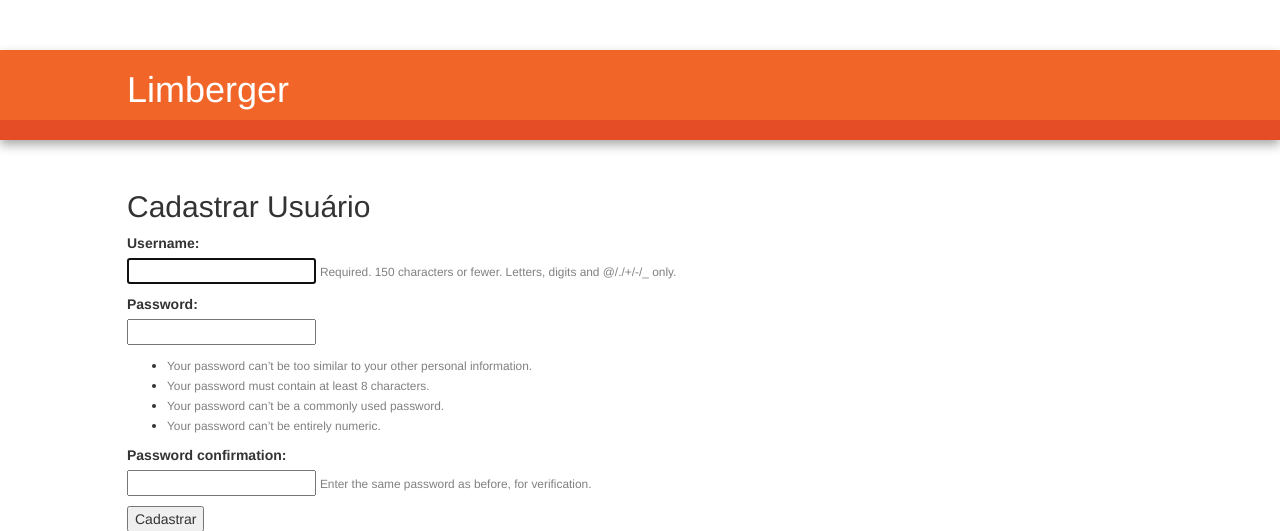
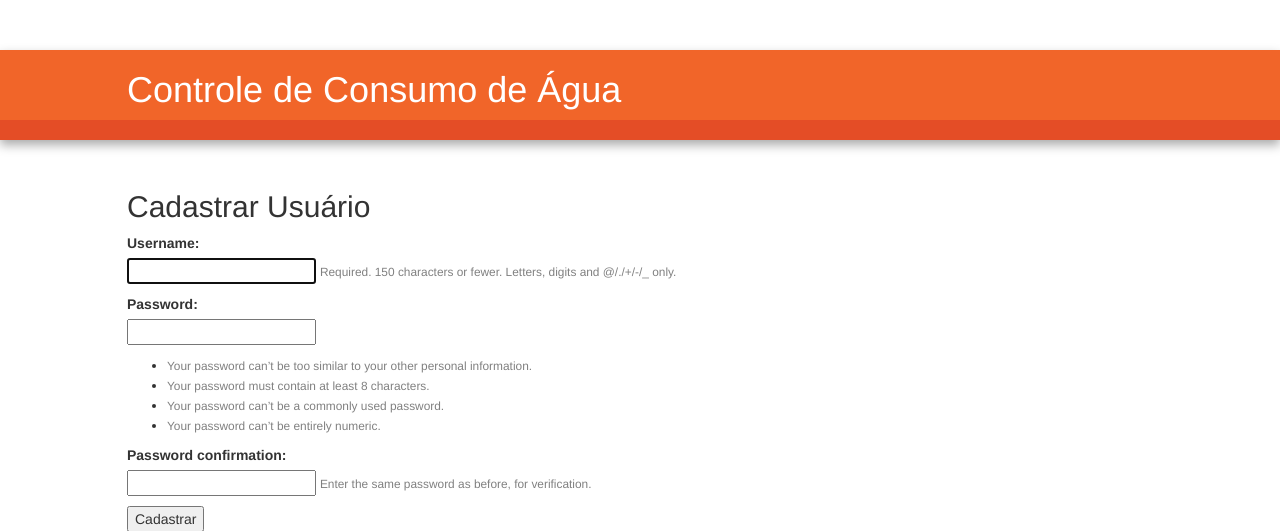
Before and after one commit to limberger/agua, a Django app: page /signup/ in a window 1280 px wide. Shown: the top 531 px of the page. Run offline with Django 3.2, Linux system fonts and the light colour scheme; parts of the project's set-up code (start-up, migrations or seed data) failed here and were passed over; some libraries are stand-ins or nearby versions.

Commit message:
inclusao

```diff
--- a/aguaapp/templates/base.html
+++ b/aguaapp/templates/base.html
@@ -30,7 +30,7 @@
 
         <div class="header-container">
             <header class="wrapper clearfix">
-                <h1 class="title">{% block title %}Limberger{% endblock %}</h1>
+                <h1 class="title">{% block title %}Controle de Consumo de Água{% endblock %}</h1>
                 <nav>
                     <ul>
                         {% block menu %}<!-- <li><a href="#">a</a></li> -->{% endblock %}
--- a/bkp/templates/base.html
+++ b/bkp/templates/base.html
@@ -9,7 +9,7 @@
     <meta name="viewport" content="width=device-width, initial-scale=1.0">
     <meta name="description" content="{% block description %}{% endblock description %}">
     <meta name="author" content="Arun Ravindran">
-    <link rel="shortcut icon" href="{% static 'site/ico/favicon.ico' %}">
+    <link rel="shortcut icon" href="{% static 'favicon.ico' %}">
 
     <title>{% block title %}{% include "_brandname.html" %} :: {% endblock %}</title>
 
```
Also changed, not shown: static/favicon.ico.
